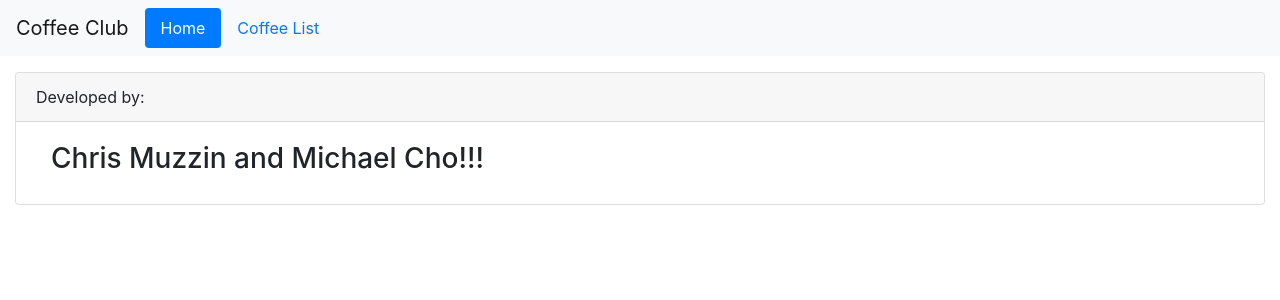
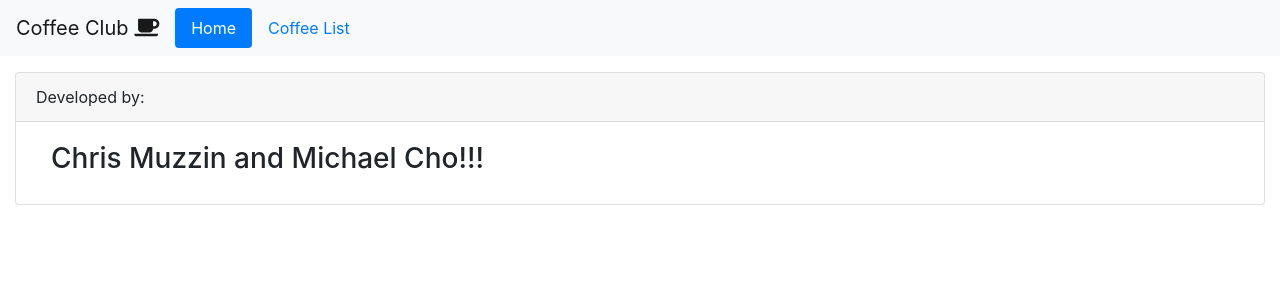
Before and after one commit to toepump/coffeeclub, an Angular app: page /home in a window 1280 px wide. Shown: the top 300 px of the page. Built offline with nearby package versions, Linux system fonts and the light colour scheme.

Commit message:
set up font awesome

```diff
--- a/package.json
+++ b/package.json
@@ -20,6 +20,7 @@
     "@angular/platform-browser": "~9.1.1",
     "@angular/platform-browser-dynamic": "~9.1.1",
     "@angular/router": "~9.1.1",
+    "@fortawesome/fontawesome-free": "^5.13.0",
     "@ng-bootstrap/ng-bootstrap": "^6.0.2",
     "bootstrap": "^4.4.1",
     "rxjs": "~6.5.4",
--- a/src/app/shared/components/nav/nav.component.html
+++ b/src/app/shared/components/nav/nav.component.html
@@ -1,5 +1,5 @@
 <nav class='navbar navbar-expand navbar-light bg-light'>
-    <a class='navbar-brand'>{{title}}</a>
+    <a class='navbar-brand'>{{title}} <i class="fas fa-coffee"></i> </a>
     <ul class='nav nav-pills'>
       <li><a class='nav-link' routerLinkActive='active' [routerLink]="['/home']">Home</a></li>
       <li><a class='nav-link' routerLinkActive='active' [routerLink]="['/coffee-list']">Coffee List</a></li>
--- a/src/styles.scss
+++ b/src/styles.scss
@@ -1,2 +1,7 @@
 /* You can add global styles to this file, and also import other style files */
 @import '~bootstrap/dist/css/bootstrap.min.css';
+$fa-font-path: '../node_modules/@fortawesome/fontawesome-free/webfonts';
+@import '~@fortawesome/fontawesome-free/scss/fontawesome';
+@import '~@fortawesome/fontawesome-free/scss/solid';
+@import '~@fortawesome/fontawesome-free/scss/regular';
+@import '~@fortawesome/fontawesome-free/scss/brands';
```
Also changed, not shown: 1 other file (tests, documents, lock files or other folders).
